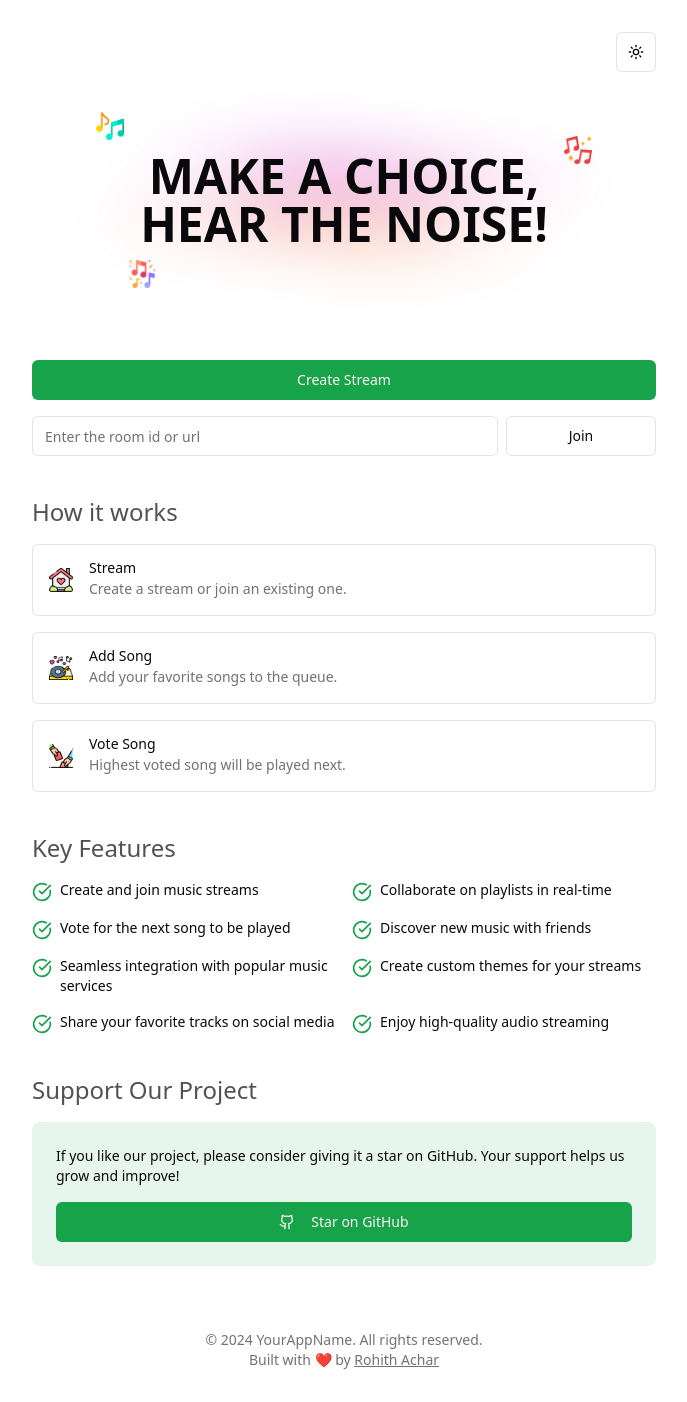
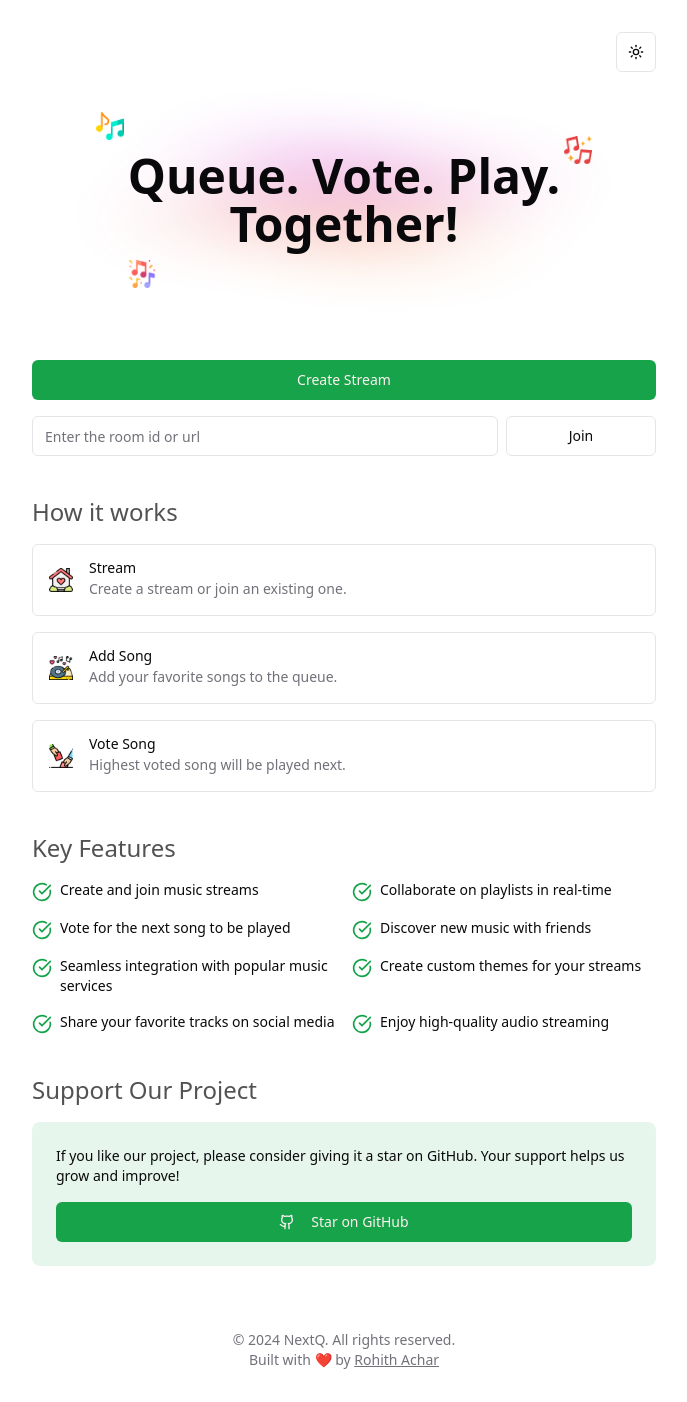
Before and after one commit to RohithAchar/music-frontend, a Next.js app: page / in a window 1280 px wide. Shown: the whole page, without its empty margins (296-983 px from the left). Built offline with nearby package versions, Linux system fonts and the light colour scheme; no server answers.

Commit message:
changed heading

```diff
--- a/app/page.tsx
+++ b/app/page.tsx
@@ -54,7 +54,7 @@ const Home = () => {
       <Features />
       <GitHubStar />
       <footer className="mt-16 text-center text-sm text-muted-foreground">
-        <p>© {new Date().getFullYear()} YourAppName. All rights reserved.</p>
+        <p>© {new Date().getFullYear()} NextQ. All rights reserved.</p>
         <p>
           Built with ❤️ by{" "}
           <a
--- a/components/Hero.tsx
+++ b/components/Hero.tsx
@@ -36,8 +36,8 @@ const Hero = () => {
 
       {/* Hero Text */}
       <h1 className="text-3xl sm:text-5xl font-bold text-center py-10 z-20 relative">
-        MAKE A CHOICE,
-        <br /> HEAR THE NOISE!
+        Queue. Vote. Play. <br />
+        Together!
       </h1>
     </div>
   );
```
